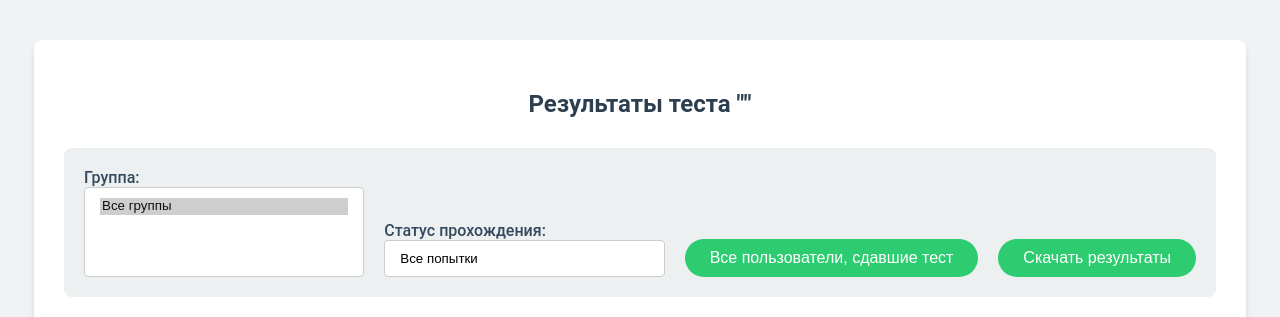
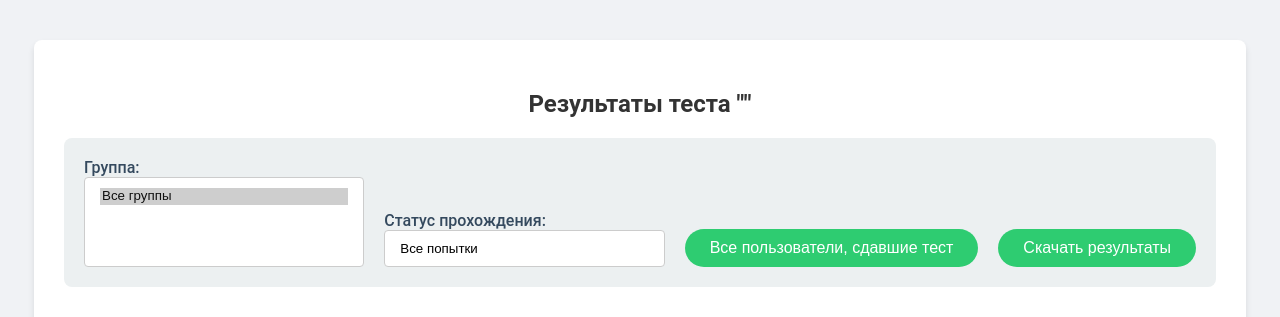
Before and after one commit to Assai1337/TestTimeBot, a Flask app: template project_sources/templates/view_results.html in a window 1280 px wide. Shown: the top 317 px of the page. Run offline with Flask 3, Linux system fonts and the light colour scheme; the template is opened without the code that fills it, so the values that code supplies are empty.

Commit message:
add sources

```diff
--- a/project_sources/templates/static/css/view_results.css
+++ b/project_sources/templates/static/css/view_results.css
@@ -14,8 +14,13 @@
 /* Заголовок страницы */
 .container h2 {
     text-align: center;
-    margin-bottom: 30px;
-    color: #2c3e50;
+    color: #333;
+    margin-bottom: 20px;
+    word-wrap: break-word;
+    white-space: normal;
+    max-width: 100%;
+    overflow: hidden;
+    text-overflow: ellipsis;
 }
 
 /* Форма фильтрации */
```
Also changed, not shown: project_sources/handlers/main_menu.py (+2 -5 lines), project_sources/templates/static/js/admin_script.js (+8 -7 lines).
